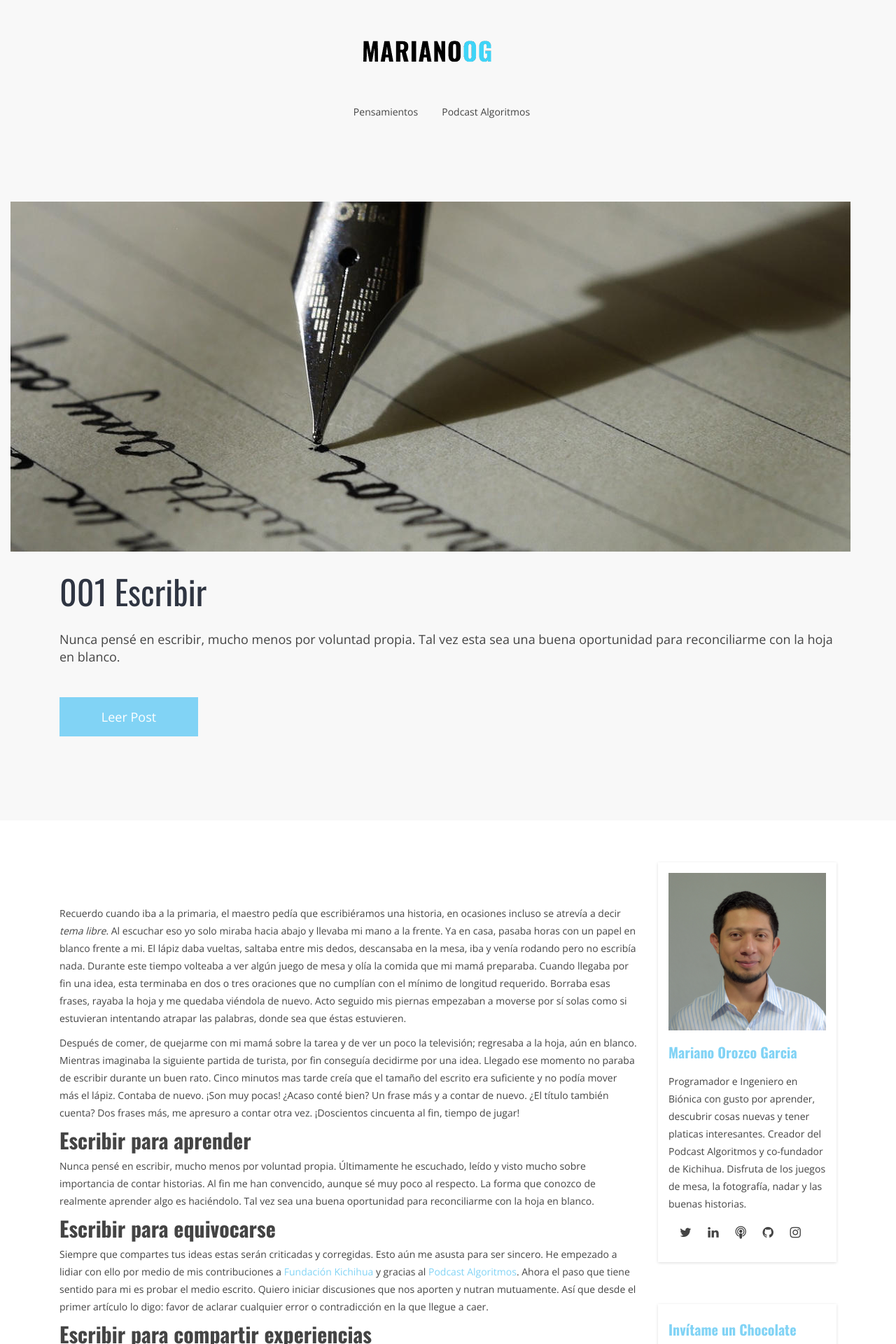
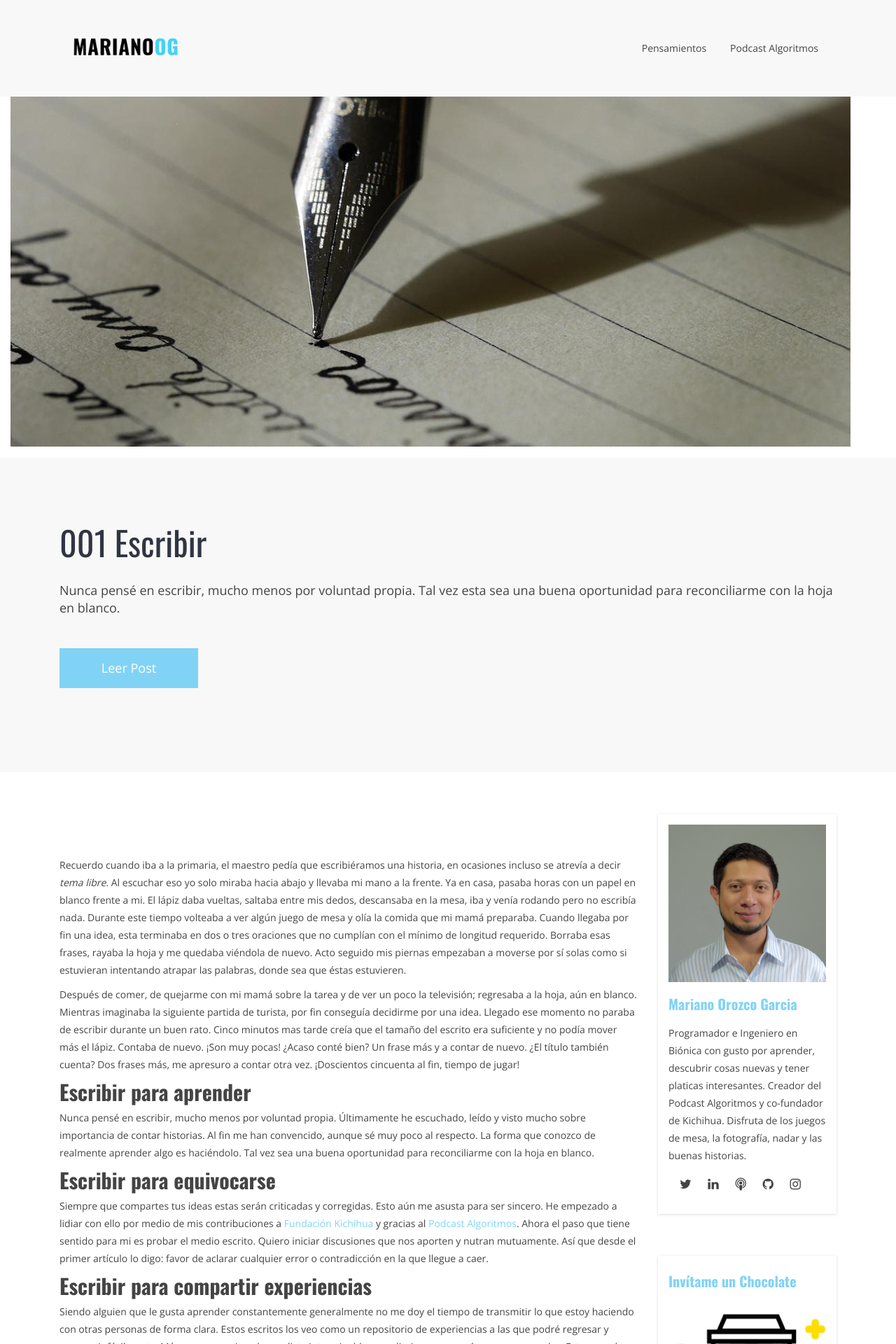
Before and after one commit to MarianoOG/marianoog.github.io, a Jekyll site: the page built from _posts/2019-08-20-001-Escribir.md, in a window 1280 px wide. Shown: the top 1920 px of the page at 70% size. Built offline with Jekyll 4.4.1, drawn with Linux system fonts in a browser that asks for light colours; comment, search, counter and statistics services are not loaded.

Commit message:
separation of image

```diff
--- a/_includes/themes/bootstrap/nav-bar.html
+++ b/_includes/themes/bootstrap/nav-bar.html
@@ -1,6 +1,6 @@
             <!-- navbar-default -->
             <nav class="navbar navbar-toggleable-sm navbar-light bg-default">
-              <div class="container-fluid">
+              <div class="container">
                 <a class="navbar-brand" href="/"><img src="{{ BASE_PATH }}/assets/images/logo.png" alt="logo-marianoog-nav"></a>
                 <button class="navbar-toggler" type="button" data-toggle="collapse" data-target="#navbar1" aria-expanded="false" aria-label="Toggle navigation">
                   <i class="fa fa-bars"></i>
--- a/_includes/themes/bootstrap/post.html
+++ b/_includes/themes/bootstrap/post.html
@@ -1,5 +1,5 @@
-<!-- Post header -->
-<div class="header-style-2">
+<!-- Post header image -->
+<section id="img-header">
   <div class="container-fluid">
     <div class="row">
 
@@ -12,7 +12,10 @@
       </div>
     </div>
   </div>
+<section/>
 
+<!-- Post header -->
+<div class="header-style-2">
   <div class="container">
     <div class="row">
 
```
